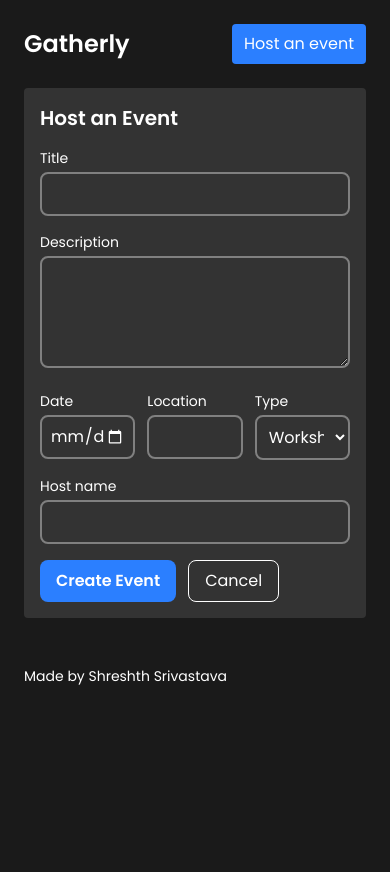
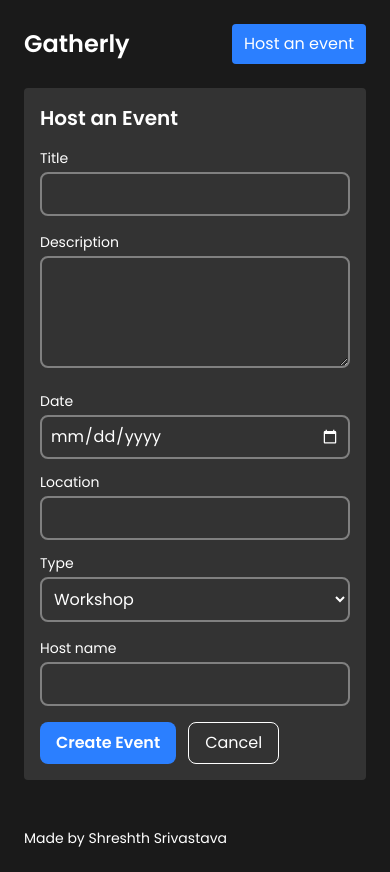
Before and after one commit to Shreshth-Srivastava/Gatherly, a React (Vite) app: page /create in a window 390 px wide. Before the commit the page ends 844 px from the top, so only its background shows below. Built offline with nearby package versions, Linux system fonts and the light colour scheme; the HTML template or start-up script is replaced by a standard one.

Commit message:
Fixing responsiveness of create event page

```diff
--- a/src/pages/CreateEvent.tsx
+++ b/src/pages/CreateEvent.tsx
@@ -28,7 +28,7 @@
           {errors.description && <div className="text-xs text-red-400 mt-1">Description minimum 10 chars</div>}
         </div>
 
-        <div className="grid grid-cols-3 gap-3">
+        <div className="grid grid-rows-3 md:grid-cols-3 gap-3">
           <div>
             <label className="block text-sm">Date</label>
             <input {...register('date', { required: true })} type="date" className="mt-1 w-full rounded-lg bg-bg/50 p-2 border-2 border-[hsl(0,0%,50%)]" />
```
